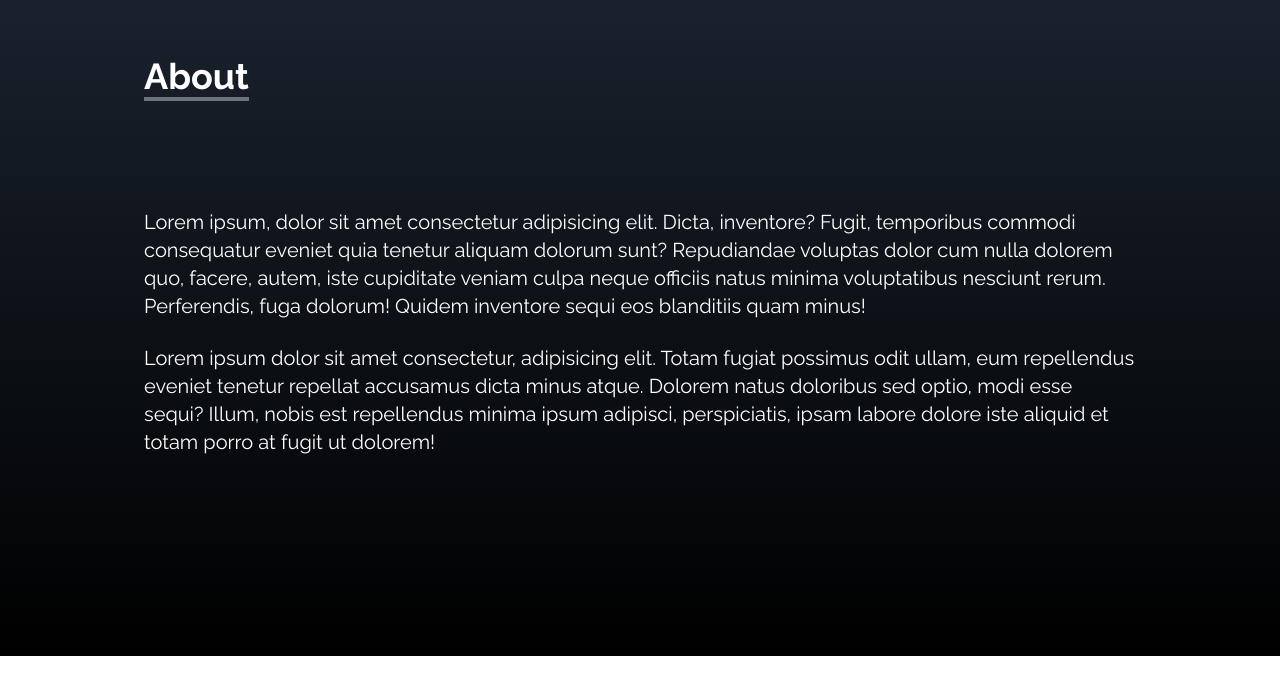
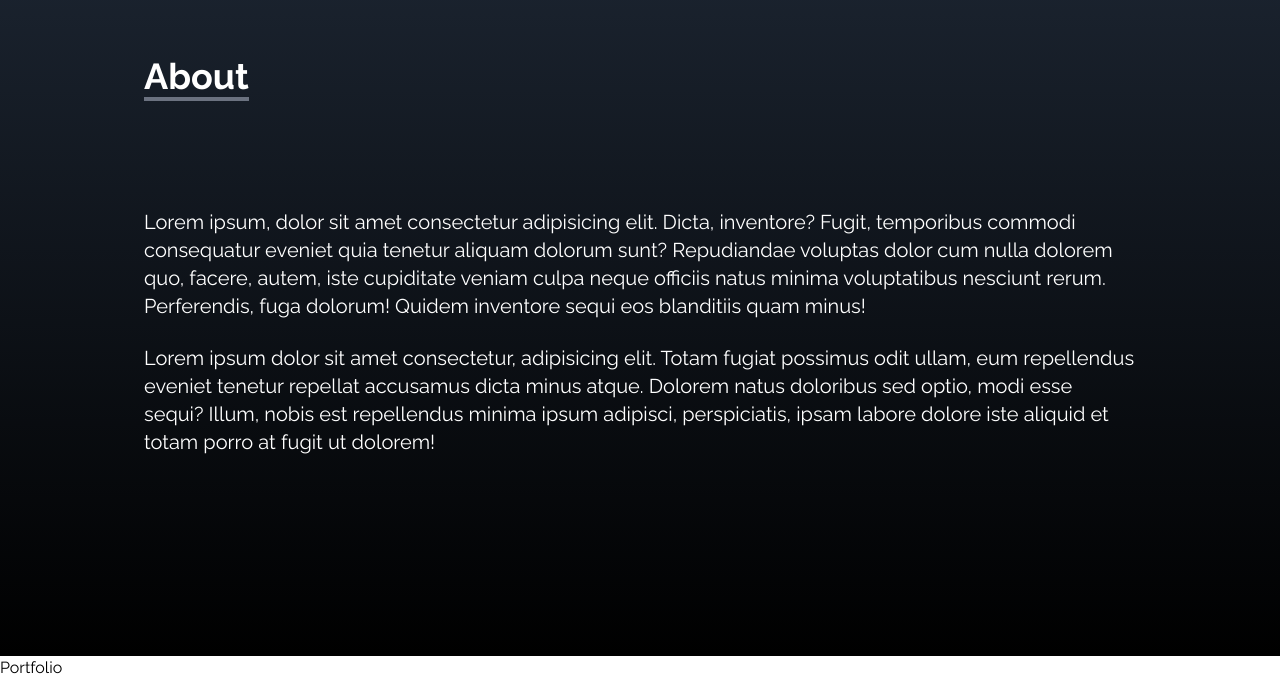
Before and after one commit to fr0sted-flake/Personal-Portfolio, a React (Vite) app: page / in a window 1280 px wide. Shown: the part 1024-1704 px from the top of the page. Before the commit the page ends 1680 px from the top, so only its background shows below. Built offline with nearby package versions, Linux system fonts and the light colour scheme.

Commit message:
imported necessary assets

```diff
--- a/src/App.jsx
+++ b/src/App.jsx
@@ -3,6 +3,7 @@ import NavBar from './components/NavBar'
 import Home from "./components/Home";
 import SocialLinks from "./components/SocialLinks";
 import About from './components/About';
+import Portfolio from './components/Portfolio';
 
 function App() {
   const [count, setCount] = useState(0)
@@ -12,6 +13,7 @@ function App() {
      <NavBar/>
      <Home/>
      <About/>
+     <Portfolio/>
 
      <SocialLinks/>
     </>
--- /dev/null
+++ b/src/components/Portfolio.jsx
@@ -0,0 +1,13 @@
+import React from "react";
+import arrayDestruct from "../assets/portfolio/arrayDestruct.jpg";
+import installNode from "../assets/portfolio/installNode.jpg";
+import navbar from "../assets/portfolio/navbar.jpg";
+import reactParallax from "../assets/portfolio/reactParallax.jpg";
+import reactSmooth from "../assets/portfolio/reactSmooth.jpg";
+import reactWeather from "../assets/portfolio/reactWeather.jpg";
+
+function Portfolio() {
+  return <div>Portfolio</div>;
+}
+
+export default Portfolio;
```
